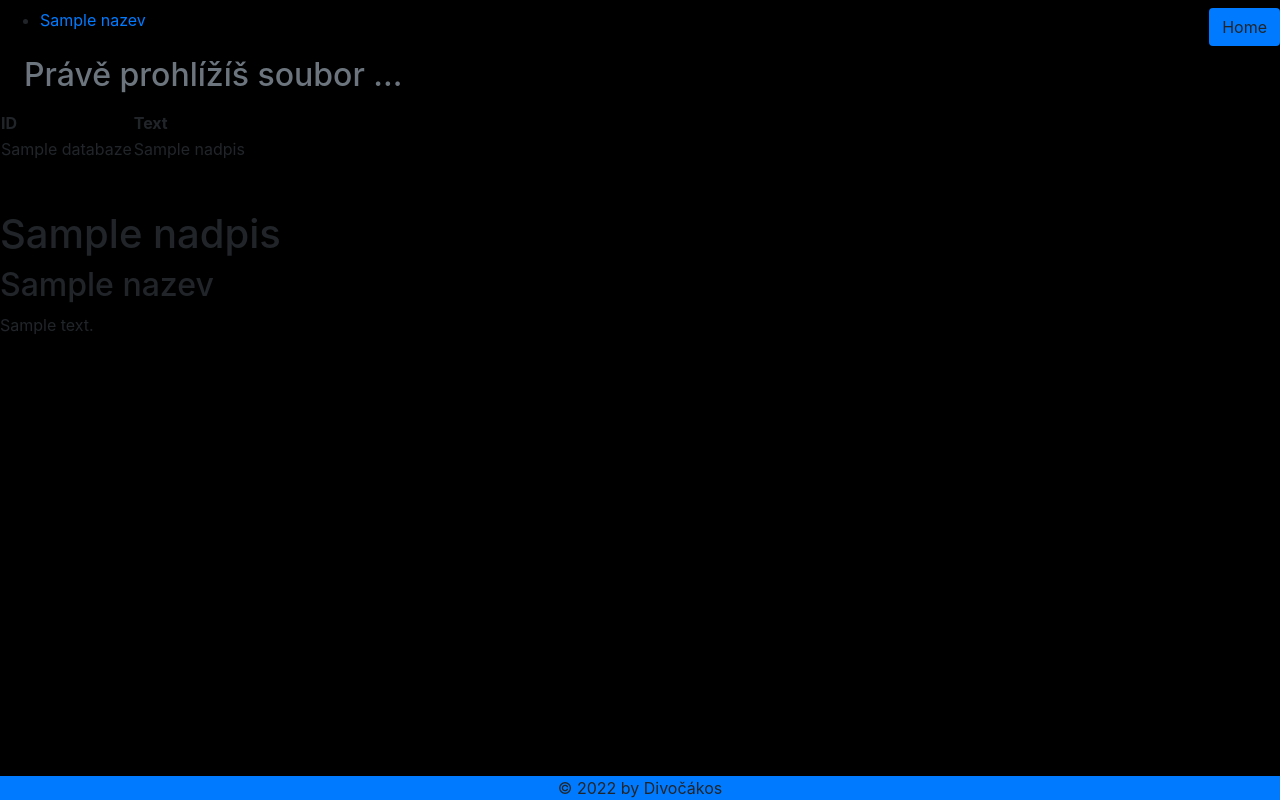
After one commit to matej-kaska/NoSQL, a Flask app: template templates/soubor.html in a window 1280 px wide. The commit adds this page. Run offline with Flask 2, Linux system fonts and the light colour scheme; the template is opened without the code that fills it: most values are stand-ins (such as "Sample title", 1, 10 or a date in 2020).

Commit message:
update
naštval jsem Chloubu

```diff
--- a/app.py
+++ b/app.py
@@ -1,9 +1,6 @@
 from flask import Flask, render_template, request
-<<<<<<< Updated upstream
-=======
-import csv
 from os import listdir
-path = "NoSQL/NoSQL_seminarka/soubory/"
+path = "soubory/"
 endOfFile = "divocak"
 separator = ","
 
@@ -47,12 +44,7 @@ def addToDB(nazev, nadpis, text):
     writeLineInFile(path + str(id) + "." + endOfFile, nazev + separator + nadpis + separator + text)
     db.append([id, nazev, nadpis, text])
 
->>>>>>> Stashed changes
 
-db = {
-    1 : "Poseidon Vltavy",
-    2 : "Tyler Durden"
-}
 
 flaskAPR = Flask(__name__)
 
@@ -61,10 +53,21 @@ def index():
     if request.method == "GET":
         return render_template("index.html", databaze=db)
     elif request.method == "POST":
+        nazev = request.form["nazev"]
+        nadpis = request.form["nadpis"]
         text = request.form["text"]
-        db[len(db) + 1] = text
+        addToDB(nazev, nadpis, text)
         return render_template("index.html", oznameni="Uspesne zaslano", databaze=db)
     return render_template("index.html", databaze=db)
 
+@flaskAPR.route("/<id>")
+def varName(id):
+    localDB = []
+    for value in db:
+        if value[0] == id:
+            localDB.append(value)
+    return render_template("soubor.html", databaze=db, newDB=localDB)
+
 if __name__ == "__main__":
-    flaskAPR.run(debug=True)
+    loadDB()
+    flaskAPR.run(debug=True, host="0.0.0.0")
--- /dev/null
+++ b/soubory/kek.csv
@@ -0,0 +1,3 @@
+1,NAZEV,NADPIS,TEXT
+2,NAZEV2,NADPIS2,TEXT2
+3,NAZEV3,NADPIS3,TEXT3
--- a/static/css/style.css
+++ b/static/css/style.css
@@ -1,3 +1,6 @@
-body{
-    background-color: gold;
+body {
+    background-color: black;
 }
+section {
+    background-color: black;
+}
--- a/templates/sablona.html
+++ b/templates/sablona.html
@@ -1,25 +1,38 @@
 <!DOCTYPE html>
 <html>
-    <head>
-        <title>{% block title %} {% endblock %}</title>
-        <link rel="stylesheet" href="{{ url_for('static', filename='css/style.css') }}">
+
+<head class="head bg-black">
+    <title>{% block title %} Divočákos {% endblock %}</title>
+    <meta name="viewport" content="width=device-width, initial-scale=1">
+    <link rel="stylesheet" href="https://cdn.jsdelivr.net/npm/bootstrap@4.3.1/dist/css/bootstrap.min.css"
+        integrity="sha384-ggOyR0iXCbMQv3Xipma34MD+dH/1fQ784/j6cY/iJTQUOhcWr7x9JvoRxT2MZw1T" crossorigin="anonymous">
+    <link href="/NoSQL/NoSQL/static/css/style.css" rel="stylesheet" media="all">
 </head>
-    <body>
+
+<body class="body bg-black">
     <header>
         <h1>{% block nadpis %} {% endblock %}</h1>
+        <a href="http://127.0.0.1:5000/">
+            <button class="btn bg-primary float-right">Home</button>
+        </a>
     </header>
+
     <nav>
         <ul>
-                {% for ID, Text in databaze.items() %}
-                    <li><a href="/{{ id }}">{{ nazev }}</a></li>
+            {% for ID, nazev, nadpis, text in databaze %}
+            <li><a href="/{{ ID }}">{{ nazev }}</a></li>
             {% endfor %}
         </ul>
     </nav>
+
     <main>
         {% block main %} {% endblock %}
     </main>
-        <footer>
-            Copyright Matěj Kaška
+
+    <footer class="footer fixed-bottom text-center bg-primary">
+        &copy; 2022 by Divočákos
     </footer>
+
 </body>
+
 </html>
--- /dev/null
+++ b/templates/soubor.html
@@ -0,0 +1,31 @@
+{% extends "sablona.html" %}
+
+{% block main %}
+<article>
+    <header class="dropdown-header">
+        <h2>Právě prohlížíš soubor ...</h2>
+    </header>
+</article>
+
+<section id="Text">
+    <table>
+    <thead>
+        <th>ID</th><th>Text</th>
+    </thead>
+    {% for ID, nazev, nadpis, text in databaze %}
+        <tr>
+            <td>{{ ID }}</td><td>{{ nadpis }}</td>
+        </tr>
+    {% endfor %}
+    </table>
+</section>
+<br>
+<br>
+<section id="Text">
+    {% for ID, nazev, nadpis, text in newDB %}
+    <h1>{{ nadpis }}</h1>
+    <h2>{{ nazev }}</h2>
+    <div>{{ text }}</div>
+    {% endfor %}
+</section>
+{% endblock %}
```
Also changed, not shown: templates/index.html (+31 -17 lines), 7 other files. Lines whose indentation alone changed are shown as unchanged.
